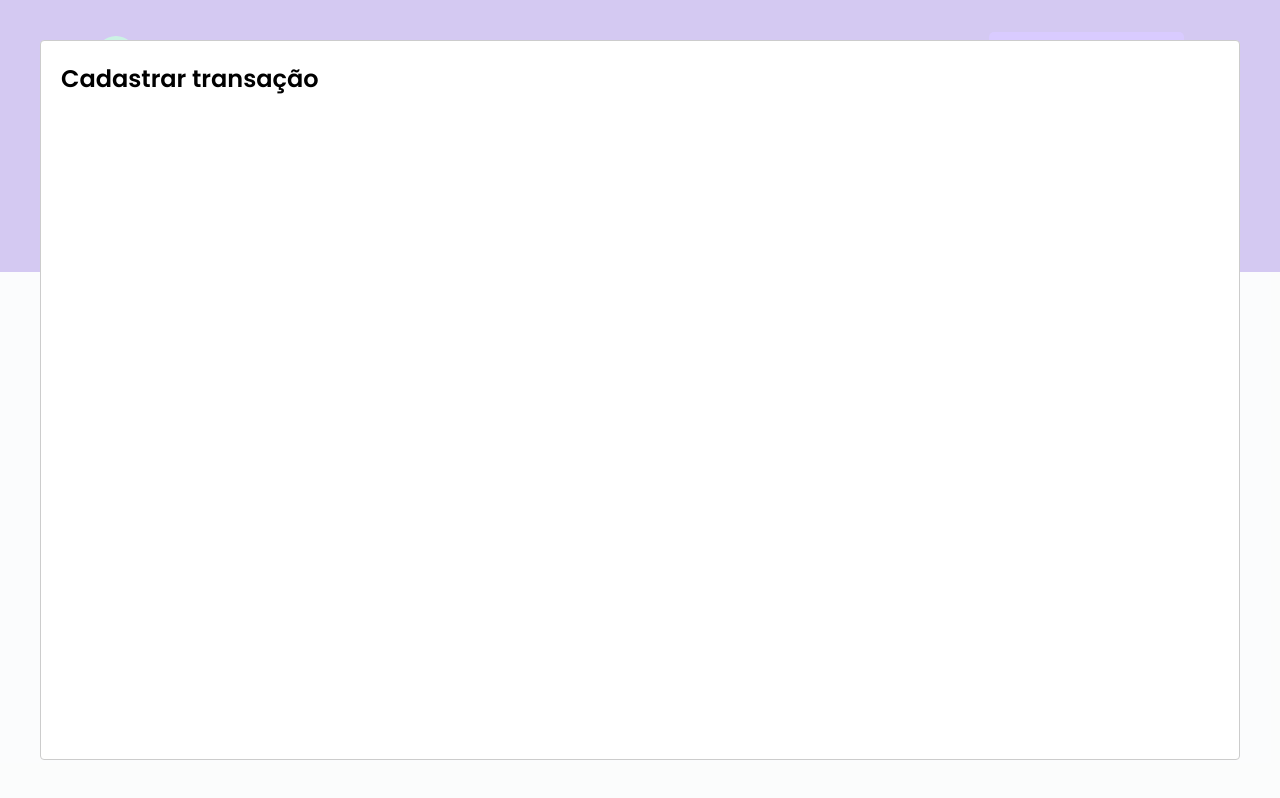
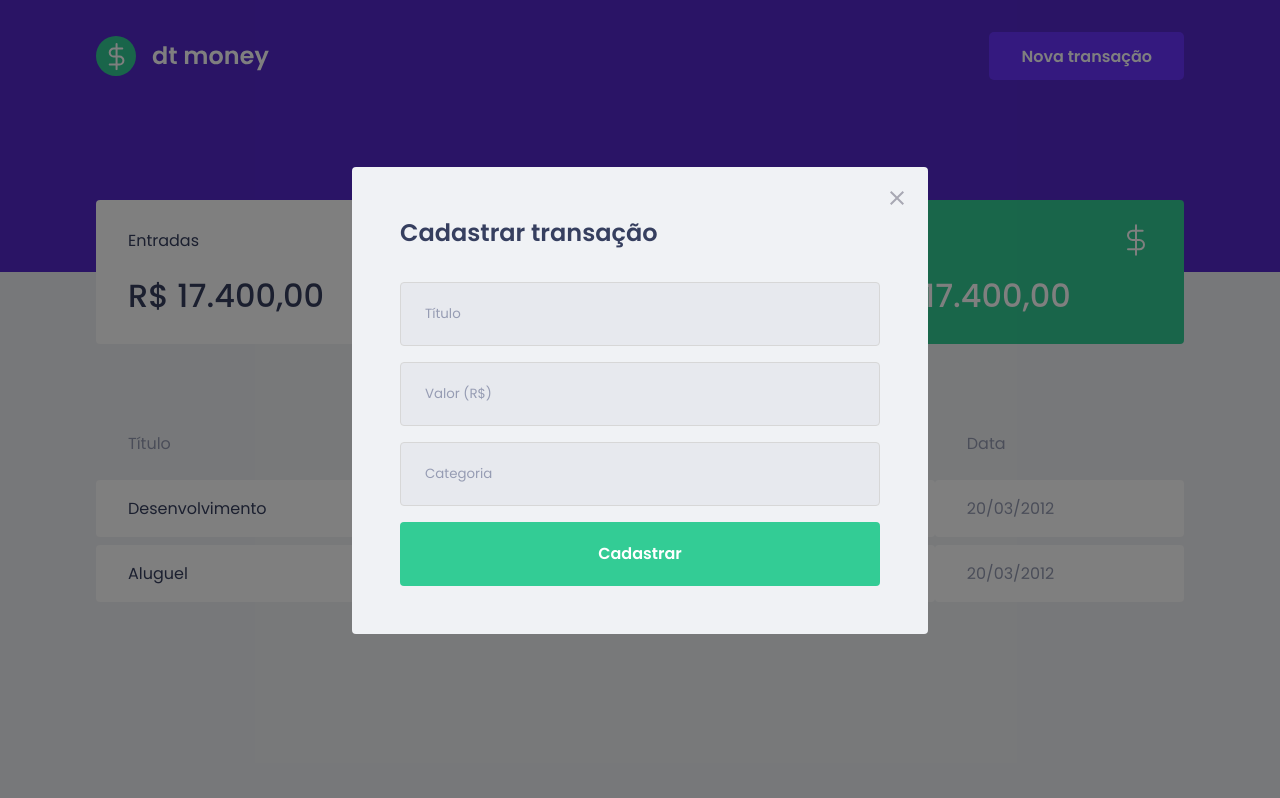
Before and after one commit to BootcampIgnite2021/dt-money, a React (Create React App) app: page / in a window 1280 px wide. Both pictures are taken after a click on the button "Nova transação". Built offline with nearby package versions, Linux system fonts and the light colour scheme; no server answers; what miragejs would draw is missing.

Commit message:
feat: add styles modal

```diff
--- a/src/components/ModalNewTransaction/index.tsx
+++ b/src/components/ModalNewTransaction/index.tsx
@@ -1,4 +1,7 @@
 import Modal from 'react-modal';
+
+import CloseImg from '../../assets/close.svg';
+import * as Styled from './styles';
 
 interface ModalNewTransactionProps {
   isNewTransactionModalOpen: boolean;
@@ -12,8 +15,34 @@
     <Modal
       isOpen={isNewTransactionModalOpen}
       onRequestClose={onCloseTransactionModal}
+      overlayClassName="react-modal-overlay"
+      className="react-modal-content"
     >
-      <h2>Cadastrar transação</h2>
+      <button
+        type="button"
+        onClick={onCloseTransactionModal}
+        className="react-modal-close"
+      >
+        <img src={CloseImg} alt="Icone de fechar" />
+      </button>
+      <Styled.Container>
+        <h2>Cadastrar transação</h2>
+
+        <input
+          type="text"
+          placeholder="Título"
+        />
+        <input
+          type="number"
+          placeholder="Valor (R$)"
+        />
+        <input
+          type="text"
+          placeholder="Categoria"
+        />
+
+        <button type="submit">Cadastrar</button>
+      </Styled.Container>
     </Modal>
   );
 }
--- /dev/null
+++ b/src/components/ModalNewTransaction/styles.ts
@@ -0,0 +1,51 @@
+import styled from "styled-components";
+
+export const Container = styled.form`
+  img {
+    right: 0;
+  }
+
+  h2 {
+    color: var(--text-title);
+    font-size: 1.5rem;
+    margin-bottom: 2rem;
+  }
+
+  input {
+    border: 0;
+    border: 1px solid #d7d7d7;
+    box-sizing: border-box;
+    width: 100%;
+    border-radius: 0.25rem;
+    background-color: var(--input-background);
+    height: 4rem;
+    padding: 0 1.5rem;
+    font-weight: 400;
+
+    &::placeholder {
+      color: var(--text-body);
+    }
+
+    & + input {
+      margin-top: 1rem;
+    }
+  }
+
+  button[type="submit"] {
+    margin-top: 1rem;
+    padding: 0 1.5rem;
+    width: 100%;
+    border: 0;
+    border-radius: 0.25rem;
+    background-color: var(--green);
+    height: 4rem;
+    font-size: 1rem;
+    color: var(--shape);
+    font-weight: 600;
+    transition: filter 0.2s;
+
+    &:hover {
+      filter: brightness(0.9);
+    }
+  }
+`;
--- a/src/styles/global.ts
+++ b/src/styles/global.ts
@@ -10,6 +10,7 @@
     --shape: #FFFFFF;
     --text-title: #363F5F;
     --text-body: #969CB3;
+    --input-background: #E7E9EE;
   }
 
   * {
@@ -73,5 +74,39 @@
     background-color: var(--blue);
     outline: none;
     border-radius: 10px;
-}
+  }
+
+  .react-modal-overlay {
+    background: rgba(0, 0, 0, 0.5);
+    position: fixed;
+    top: 0;
+    bottom: 0;
+    left: 0;
+    right: 0;
+    display: flex;
+    justify-content: center;
+    align-items: center;
+  }
+
+  .react-modal-content {
+    width: 100%;
+    max-width: 576px;
+    background-color: var(--background);
+    padding: 3rem;
+    position: relative;
+    border-radius: 0.25rem;
+  }
+
+  .react-modal-close {
+    border: 0;
+    position: absolute;
+    top: 1.5rem;
+    right: 1.5rem;
+    background-color: transparent;
+    transition: filter 0.2s;
+
+    &:hover {
+      filter: brightness(0.8);
+    }
+  }
 `;
```
